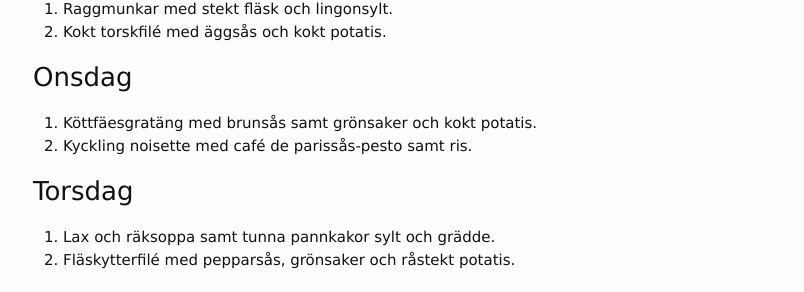
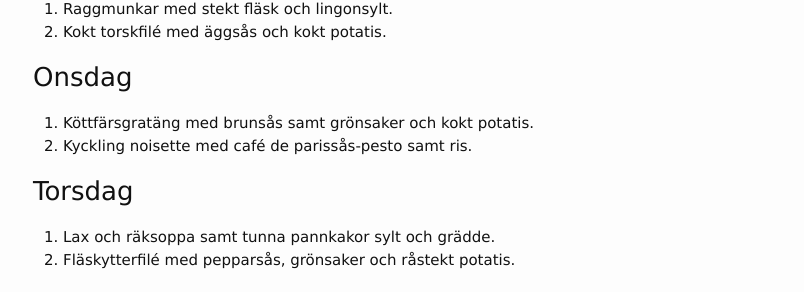
Before and after one commit to FarInn62/farinn62.github.io, a Jekyll site: the page built from lunch.md, in a window 1280 px wide. Shown: the part 392-684 px from the top of the page, without its empty margins (237-1041 px from the left). Built offline with Jekyll 4.4.1, drawn with Linux system fonts in a browser that asks for light colours.

Commit message:
Update lunch.md

```diff
--- a/lunch.md
+++ b/lunch.md
@@ -19,7 +19,7 @@ Alla rätter: 85:- Take away: 70:-
 2. Kokt torskfilé med äggsås och kokt potatis.
 
 ### Onsdag
-1. Köttfäesgratäng med brunsås samt grönsaker och kokt potatis.
+1. Köttfärsgratäng med brunsås samt grönsaker och kokt potatis.
 2. Kyckling noisette med café de parissås-pesto samt ris.
 
 ### Torsdag
```
